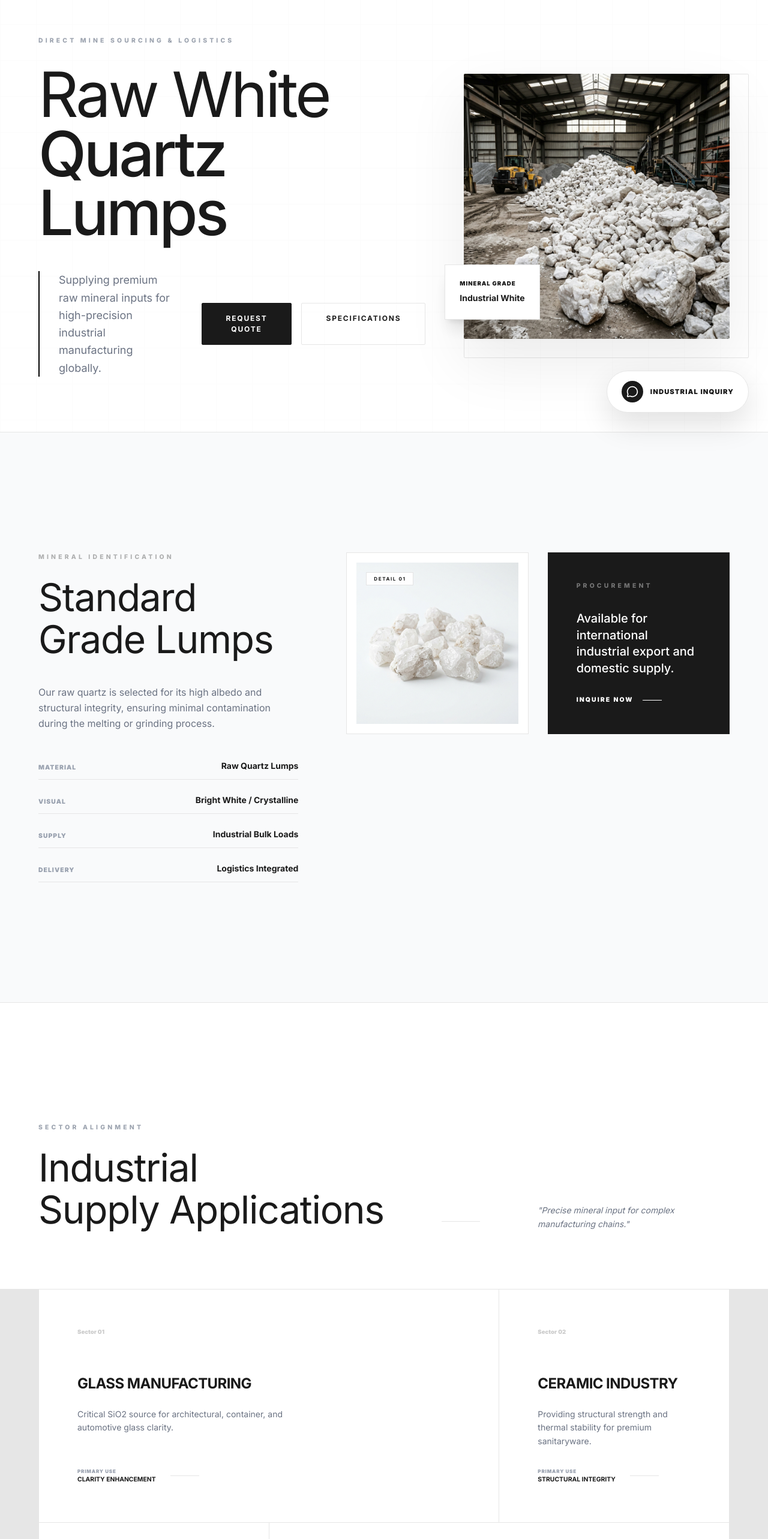
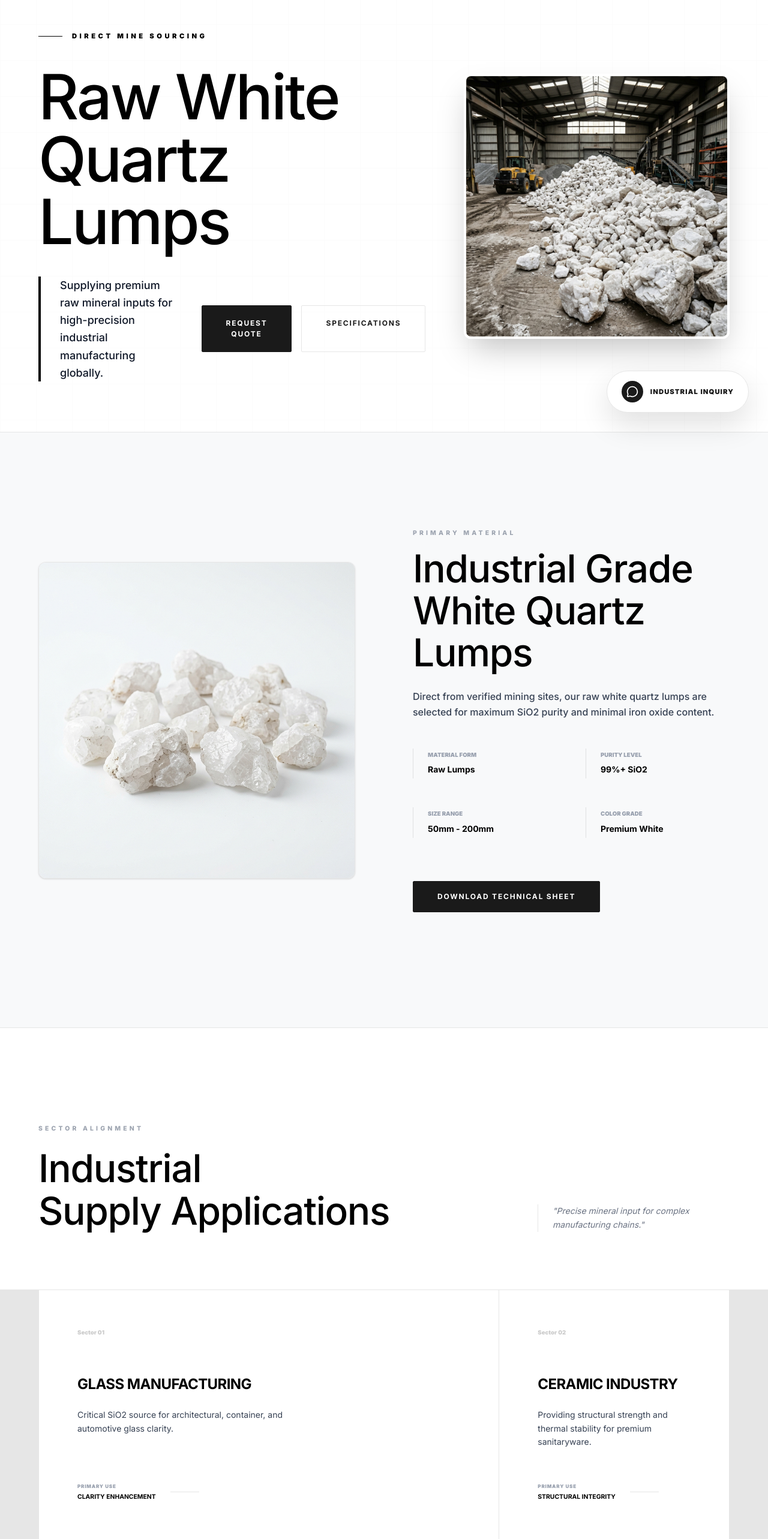
Before and after one commit to ssrminesandmineralspvtltd/mining, a Next.js app: page / in a window 1280 px wide. Shown: the part 80-2646 px from the top of the page at 60% size. Built offline with nearby package versions, Linux system fonts and the light colour scheme.

Commit message:
Mobile Precision: Compact Hero, high-contrast text, fixed spacing, and image containers

```diff
--- a/app/globals.css
+++ b/app/globals.css
@@ -30,8 +30,8 @@ body {
   max-width: 1440px;
   margin-left: auto;
   margin-right: auto;
-  padding-left: 1.5rem; /* Standard mobile gutter */
-  padding-right: 1.5rem;
+  padding-left: 1.25rem;
+  padding-right: 1.25rem;
 
   @media (min-width: 1024px) {
     padding-left: 5%;
@@ -82,12 +82,12 @@ body {
 }
 
 @utility section-spacing {
-  padding-top: 140px;
-  padding-bottom: 140px;
+  padding-top: 5rem;
+  padding-bottom: 5rem;
 
-  @media (min-width: 768px) {
-    padding-top: 200px;
-    padding-bottom: 200px;
+  @media (min-width: 1024px) {
+    padding-top: 10rem;
+    padding-bottom: 12rem;
   }
 }
 
@@ -107,14 +107,15 @@ body {
 }
 
 @utility h-hero {
-  font-size: clamp(2.5rem, 10vw, 6.5rem);
-  line-height: 0.95;
-  letter-spacing: -0.04em;
-  font-weight: 400;
+  font-size: clamp(2.75rem, 12vw, 6.5rem);
+  line-height: 1;
+  letter-spacing: -0.03em;
+  font-weight: 500; /* Increased weight for mobile contrast */
 }
 
 @utility h-section {
-  font-size: clamp(1.85rem, 6vw, 4rem);
+  font-size: clamp(2rem, 8vw, 4rem);
   line-height: 1.1;
   letter-spacing: -0.02em;
+  font-weight: 500;
 }
--- a/app/page.tsx
+++ b/app/page.tsx
@@ -12,29 +12,31 @@ export default function Home() {
       {/* Structural Background Grid */}
       <div className="fixed inset-0 technical-grid opacity-[0.4] pointer-events-none z-0"></div>
 
-      {/* Hero Section */}
-      <section className="relative min-h-screen flex items-center pt-32 pb-20 z-10">
-        <div className="container-wide grid grid-cols-1 lg:grid-cols-12 gap-16 items-center">
+      {/* Hero Section - Compact for Mobile */}
+      <section className="relative flex flex-col pt-24 lg:pt-32 pb-12 lg:pb-20 z-10 min-h-fit lg:min-h-screen lg:justify-center">
+        <div className="container-wide grid grid-cols-1 lg:grid-cols-12 gap-8 lg:gap-16 items-center">
           <motion.div
             initial={{ opacity: 0, y: 30 }}
             animate={{ opacity: 1, y: 0 }}
-            transition={{ duration: 1, ease }}
-            className="lg:col-span-7"
+            transition={{ duration: 0.8, ease }}
+            className="lg:col-span-7 flex flex-col"
           >
-            <span className="text-label mb-8 block">
-              Direct Mine Sourcing & Logistics
-            </span>
-            <h1 className="h-hero mb-12">
-              Raw White <br/>
-              <span className="font-medium">Quartz Lumps</span>
+            <div className="space-y-6 lg:space-y-10">
+              <div className="flex items-center gap-4">
+                <div className="w-10 h-px bg-black"></div>
+                <span className="text-[0.65rem] lg:text-[0.7rem] uppercase font-black tracking-[0.4em] text-black">Direct Mine Sourcing</span>
+              </div>
+              <h1 className="h-hero text-black">
+                Raw White <br className="hidden md:block" /> Quartz Lumps
               </h1>
-            <div className="flex flex-col md:flex-row gap-12 items-start md:items-center">
-              <p className="text-lg text-gray-500 max-w-sm leading-relaxed border-l-2 border-black pl-8">
+              <div className="flex flex-col md:flex-row gap-8 lg:gap-12 items-start md:items-center">
+                <p className="text-base lg:text-lg text-gray-900 font-medium max-w-sm leading-relaxed border-l-4 border-black pl-6 lg:pl-8">
                   Supplying premium raw mineral inputs for high-precision industrial manufacturing globally.
                 </p>
                 <div className="flex flex-col sm:flex-row gap-4 w-full sm:w-auto">
-                <Link href="/contact" className="btn-primary text-center w-full sm:w-auto">Request Quote</Link>
-                <Link href="/products" className="btn-outline text-center w-full sm:w-auto">Specifications</Link>
+                  <Link href="/contact" className="btn-primary text-center w-full sm:w-auto !py-4 lg:!py-5">Request Quote</Link>
+                  <Link href="/products" className="btn-outline text-center w-full sm:w-auto !py-4 lg:!py-5">Specifications</Link>
+                </div>
               </div>
             </div>
           </motion.div>
@@ -42,69 +44,60 @@ export default function Home() {
           <motion.div
             initial={{ opacity: 0, scale: 0.98, x: 20 }}
             animate={{ opacity: 1, scale: 1, x: 0 }}
-            transition={{ duration: 1.4, ease }}
-            className="lg:col-span-5 relative"
+            transition={{ duration: 1.4, ease, delay: 0.2 }}
+            className="lg:col-span-5 relative mt-4 lg:mt-0"
           >
-            {/* Layered Frames */}
-            <div className="absolute -inset-4 border border-[#E6E6E6] rounded-[2px] -z-10 translate-x-4 translate-y-4"></div>
-            <div className="relative aspect-[4/5] md:aspect-square overflow-hidden rounded-[2px] shadow-[0_40px_100px_rgba(0,0,0,0.08)]">
+            {/* Featured Quartz Block - Rounded & Bordered for Mobile */}
+            <div className="relative aspect-[4/3] lg:aspect-square overflow-hidden rounded-xl border-4 border-white shadow-2xl">
               <Image
                 src="/images/hero.png"
                 alt="Raw White Quartz Lumps"
                 fill
-                className="object-cover transition-transform duration-[2s] ease-industrial hover:scale-110"
+                className="object-cover transition-transform duration-[2s] ease-industrial"
                 priority
               />
-            </div>
-            {/* Technical Detail Tag */}
-            <div className="absolute bottom-8 -left-8 bg-white border border-[#E6E6E6] p-6 hidden md:block shadow-xl">
-              <span className="text-[0.6rem] font-black uppercase tracking-widest block mb-1">Mineral Grade</span>
-              <span className="text-sm font-bold">Industrial White</span>
             </div>
           </motion.div>
         </div>
       </section>
 
-      {/* Product Specification Section */}
-      <section className="section-spacing relative bg-[#F8F9FA]/80 backdrop-blur-sm border-y border-[#E6E6E6]" id="products">
-        <div className="container-wide grid grid-cols-1 lg:grid-cols-12 gap-20">
-          <div className="lg:col-span-5">
-            <span className="text-label mb-6 block text-black/30">Mineral Identification</span>
-            <h2 className="h-section mb-10">Standard <br/>Grade Lumps</h2>
-            <p className="text-gray-500 mb-12 leading-relaxed max-w-md">
-              Our raw quartz is selected for its high albedo and structural integrity, ensuring minimal contamination during the melting or grinding process.
+      {/* Featured Product Section */}
+      <section className="section-spacing bg-[#F8F9FA] relative border-y border-[#E6E6E6]" id="products">
+        <div className="container-wide">
+          <div className="grid grid-cols-1 lg:grid-cols-2 gap-12 lg:gap-24 items-center">
+            <div className="relative aspect-[4/3] lg:aspect-square border border-[#E6E6E6] bg-white p-2 lg:p-4 rounded-xl overflow-hidden shadow-sm">
+              <Image
+                src="/images/lumps.png"
+                alt="High Purity White Quartz Lumps"
+                fill
+                className="object-cover"
+              />
+            </div>
+            <div className="space-y-8 lg:space-y-12">
+              <div>
+                <span className="text-label mb-4 block">Primary Material</span>
+                <h2 className="h-section text-black mb-6">Industrial Grade <br/>White Quartz Lumps</h2>
+                <p className="text-gray-700 font-medium leading-relaxed max-w-lg">
+                  Direct from verified mining sites, our raw white quartz lumps are selected for maximum SiO2 purity and minimal iron oxide content.
                 </p>
-            <div className="space-y-6">
+              </div>
+
+              <div className="grid grid-cols-1 sm:grid-cols-2 gap-8 lg:gap-12">
                 {[
-                { label: "Material", val: "Raw Quartz Lumps" },
-                { label: "Visual", val: "Bright White / Crystalline" },
-                { label: "Supply", val: "Industrial Bulk Loads" },
-                { label: "Delivery", val: "Logistics Integrated" }
+                  { label: "Material Form", val: "Raw Lumps" },
+                  { label: "Purity Level", val: "99%+ SiO2" },
+                  { label: "Size Range", val: "50mm - 200mm" },
+                  { label: "Color Grade", val: "Premium White" }
                 ].map((spec, i) => (
-                <div key={i} className="flex justify-between items-end border-b border-[#E6E6E6] pb-3 group">
-                  <span className="text-[0.65rem] font-black uppercase tracking-widest text-gray-400 group-hover:text-black transition-colors">{spec.label}</span>
-                  <span className="text-sm font-bold">{spec.val}</span>
+                  <div key={i} className="border-l border-black/10 pl-6 py-1">
+                    <span className="text-[0.6rem] font-black uppercase text-gray-400 block mb-1">{spec.label}</span>
+                    <span className="text-sm font-bold text-black">{spec.val}</span>
                   </div>
                 ))}
               </div>
-          </div>
-          <div className="lg:col-span-7 grid grid-cols-1 md:grid-cols-2 gap-8">
-             <div className="relative aspect-square border border-[#E6E6E6] bg-white p-4">
-               <div className="relative w-full h-full overflow-hidden">
-                 <Image src="/images/lumps.png" alt="Quartz Details" fill className="object-cover transition-transform duration-[1.5s] ease-industrial hover:scale-105" />
-               </div>
-               <div className="absolute top-8 left-8 bg-white/90 backdrop-blur px-3 py-1 text-[0.5rem] font-bold tracking-[0.2em] uppercase border border-black/10">
-                 Detail 01
-               </div>
-             </div>
-             <div className="relative aspect-square bg-[#1A1A1A] p-12 flex flex-col justify-between text-white">
-               <div className="text-label text-white/40">Procurement</div>
-               <div className="space-y-6">
-                 <h4 className="text-xl font-medium leading-snug">Available for international industrial export and domestic supply.</h4>
-                 <Link href="/contact" className="inline-flex items-center gap-4 text-[0.65rem] font-black uppercase tracking-[0.2em] group">
-                   Inquire Now
-                   <div className="w-8 h-px bg-white group-hover:w-12 transition-all"></div>
-                 </Link>
+
+              <div className="pt-6">
+                <Link href="/contact" className="btn-primary">Download Technical Sheet</Link>
               </div>
             </div>
           </div>
@@ -113,25 +106,24 @@ export default function Home() {
 
       {/* Applications Section - Technical Industrial Grid */}
       <section className="section-spacing bg-white overflow-hidden" id="applications">
-        <div className="container-wide mb-24">
+        <div className="container-wide mb-12 lg:mb-24">
           <div className="flex flex-col md:flex-row justify-between items-start md:items-end gap-12">
-            <div className="max-w-2xl">
-              <span className="text-label mb-6 block">Sector Alignment</span>
-              <h2 className="h-section">Industrial <br/>Supply Applications</h2>
+            <div className="max-w-2xl mb-8 lg:mb-0">
+              <span className="text-label mb-4 lg:mb-6 block">Sector Alignment</span>
+              <h2 className="h-section text-black">Industrial <br/>Supply Applications</h2>
             </div>
-            <div className="h-px flex-grow bg-[#E6E6E6] hidden md:block mx-12 mb-4"></div>
-            <p className="text-sm text-gray-500 max-w-xs leading-relaxed italic">
+            <p className="text-sm text-gray-500 max-w-xs leading-relaxed italic border-l border-black/10 pl-6">
               "Precise mineral input for complex manufacturing chains."
             </p>
           </div>
         </div>
 
-        <div className="container-wide grid grid-cols-1 md:grid-cols-12 gap-px bg-[#E6E6E6] border border-[#E6E6E6]">
+        <div className="container-wide grid grid-cols-1 lg:grid-cols-12 gap-4 lg:gap-px bg-transparent lg:bg-[#E6E6E6] lg:border border-[#E6E6E6]">
           {[
             {
               title: "Glass Manufacturing",
               img: "/images/glass.png",
-              span: "md:col-span-8",
+              span: "lg:col-span-8",
               desc: "Critical SiO2 source for architectural, container, and automotive glass clarity.",
               spec: "High Purity (99%+ SiO2)",
               use: "Clarity Enhancement"
@@ -139,7 +131,7 @@ export default function Home() {
             {
               title: "Ceramic Industry",
               img: "/images/ceramic.png",
-              span: "md:col-span-4",
+              span: "lg:col-span-4",
               desc: "Providing structural strength and thermal stability for premium sanitaryware.",
               spec: "Low Iron Content",
               use: "Structural Integrity"
@@ -147,7 +139,7 @@ export default function Home() {
             {
               title: "Construction",
               img: "/images/construction.png",
-              span: "md:col-span-4",
+              span: "lg:col-span-4",
               desc: "High-albedo aggregates for architectural concrete and decorative landscaping.",
               spec: "Bright White Aggregate",
               use: "Reflective Surfaces"
@@ -155,7 +147,7 @@ export default function Home() {
             {
               title: "Engineered Stone",
               img: "/images/stone.png",
-              span: "md:col-span-8",
+              span: "lg:col-span-8",
               desc: "The foundation for high-performance quartz surfaces and luxury stone slabs.",
               spec: "Consistent Grain Size",
               use: "Slab Foundation"
@@ -164,32 +156,46 @@ export default function Home() {
             <motion.div
               key={idx}
               whileHover={{ backgroundColor: '#F8F9FA' }}
-              className={`${item.span} bg-white p-10 lg:p-16 relative group cursor-pointer overflow-hidden transition-colors duration-500`}
+              className={`${item.span} bg-white relative group cursor-pointer overflow-hidden transition-colors duration-500 rounded-xl lg:rounded-none border lg:border-none border-[#E6E6E6]`}
             >
-              <div className="relative z-10 flex flex-col h-full">
-                <div className="flex justify-between items-start mb-12">
+              {/* Mobile Image Header Header */}
+              <div className="relative w-full h-32 lg:hidden border-b border-[#E6E6E6]">
+                <Image src={item.img} alt={item.title} fill className="object-cover grayscale" />
+                <div className="absolute inset-0 bg-black/10"></div>
+                <div className="absolute top-4 left-4 bg-white/95 px-3 py-1 border border-black/10">
+                   <span className="text-[0.6rem] font-black uppercase tracking-widest text-black">Sector 0{idx + 1}</span>
+                </div>
+              </div>
+
+              <div className="p-8 lg:p-16 relative z-10 flex flex-col h-full">
+                <div className="hidden lg:flex justify-between items-start mb-12">
                   <span className="text-[0.6rem] font-black text-black/20 group-hover:text-black transition-colors">Sector 0{idx + 1}</span>
-                  <div className="flex flex-col items-end opacity-100 lg:opacity-0 lg:group-hover:opacity-100 transition-all duration-700 lg:translate-x-4 lg:group-hover:translate-x-0">
+                  <div className="flex flex-col items-end opacity-0 group-hover:opacity-100 transition-all duration-700 translate-x-4 group-hover:translate-x-0">
                     <span className="text-[0.5rem] font-black text-gray-400 uppercase tracking-widest">Alignment</span>
-                    <span className="text-[0.7rem] font-bold text-black text-right">{item.spec}</span>
+                    <span className="text-[0.7rem] font-bold text-black">{item.spec}</span>
                   </div>
                 </div>
 
                 <div className="flex-grow">
-                  <h3 className="text-2xl font-bold uppercase tracking-tight mb-6 lg:group-hover:translate-x-2 transition-transform duration-500">{item.title}</h3>
-                  <p className="text-sm text-gray-500 max-w-sm leading-relaxed mb-8">{item.desc}</p>
+                  <h3 className="text-xl lg:text-2xl font-bold uppercase tracking-tight mb-4 lg:mb-6 text-black">{item.title}</h3>
+                  <p className="text-sm text-gray-700 max-w-sm leading-relaxed mb-8">{item.desc}</p>
                 </div>
 
-                <div className="flex items-center gap-6">
+                {/* Technical Specs Grid */}
+                <div className="grid grid-cols-2 lg:flex lg:items-center gap-6 pt-6 border-t border-black/5 lg:border-none">
+                  <div className="flex flex-col lg:hidden">
+                    <span className="text-[0.5rem] font-black text-gray-400 uppercase tracking-widest mb-1">Alignment</span>
+                    <span className="text-[0.65rem] font-bold uppercase text-black">{item.spec}</span>
+                  </div>
                   <div className="flex flex-col">
-                    <span className="text-[0.5rem] font-black text-gray-400 uppercase tracking-widest">Primary Use</span>
-                    <span className="text-[0.65rem] font-bold uppercase">{item.use}</span>
+                    <span className="text-[0.5rem] font-black text-gray-400 uppercase tracking-widest mb-1">Primary Use</span>
+                    <span className="text-[0.65rem] font-bold uppercase text-black">{item.use}</span>
                   </div>
-                  <div className="w-12 h-px bg-black/10 lg:group-hover:w-20 lg:group-hover:bg-black transition-all duration-500"></div>
+                  <div className="hidden lg:block w-12 h-px bg-black/10 group-hover:w-20 group-hover:bg-black transition-all duration-500"></div>
                 </div>
               </div>
 
-              {/* Image Preview on Hover - Authentic Factory Shots */}
+              {/* Desktop Image Preview */}
               <div className="absolute right-0 top-0 bottom-0 w-0 group-hover:w-1/3 transition-all duration-1000 ease-industrial opacity-0 group-hover:opacity-10 hidden lg:block">
                 <Image src={item.img} alt={item.title} fill className="object-cover grayscale" />
               </div>
@@ -198,84 +204,30 @@ export default function Home() {
         </div>
       </section>
 
-      {/* Stability & Trust - Layered Surface */}
-      <section className="section-spacing relative overflow-hidden" id="about">
-        <div className="absolute top-0 right-0 w-1/2 h-full bg-[#F8F9FA] -z-10 border-l border-[#E6E6E6]"></div>
-        <div className="container-wide grid grid-cols-1 lg:grid-cols-12 gap-24 items-center">
-          <div className="lg:col-span-6">
-            <span className="text-label mb-8 block">Industrial Confidence</span>
-            <h2 className="h-section mb-12">Supply Reliability <br/>& Corporate Stability</h2>
+      {/* Supply Reliability Section */}
+      <section className="section-spacing bg-[#F8F9FA] border-y border-[#E6E6E6]" id="reliability">
+        <div className="container-wide">
+          <div className="max-w-2xl mb-12 lg:mb-20">
+            <span className="text-label mb-4 block">Industrial Confidence</span>
+            <h2 className="h-section text-black mb-8">Supply Reliability <br/>& Corporate Stability</h2>
+          </div>
 
-            {/* Structured Data Blocks */}
-            <div className="grid grid-cols-1 sm:grid-cols-2 gap-12">
+          <div className="grid grid-cols-1 sm:grid-cols-2 gap-8 lg:gap-12">
             {[
               { title: "Raw Quartz Lumps", desc: "Clean white quartz sourced directly from established mining sites." },
               { title: "Bulk Supply Only", desc: "Streamlined logistics for large-scale industrial procurement." },
-                { label: "03", title: "Quality Sourcing", desc: "Direct oversight of material integrity and mineral appearance." },
-                { label: "04", title: "B2B Communication", desc: "Direct technical support for procurement and logistics teams." }
+              { title: "Quality Sourcing", desc: "Direct oversight of material integrity and mineral appearance." },
+              { title: "B2B Communication", desc: "Direct technical support for procurement and logistics teams." }
             ].map((block, i) => (
-                <div key={i} className="space-y-4 border-t border-[#E6E6E6] pt-8 group">
-                  <h4 className="text-[0.7rem] font-black uppercase tracking-widest group-hover:text-blue-600 transition-colors">{block.title}</h4>
-                  <p className="text-sm text-gray-500 leading-relaxed">{block.desc}</p>
+              <div key={i} className="space-y-4 border-t border-[#E6E6E6] pt-8 group hover:bg-white transition-colors p-4 lg:p-6 rounded-[2px]">
+                <div className="flex items-center gap-4">
+                  <span className="text-[0.6rem] font-black text-gray-300 group-hover:text-black">0{i + 1}</span>
+                  <h4 className="text-sm font-black uppercase tracking-widest text-black">{block.title}</h4>
+                </div>
+                <p className="text-sm text-gray-700 leading-relaxed pl-10 font-medium">{block.desc}</p>
               </div>
             ))}
           </div>
-          </div>
-
-          <div className="lg:col-span-6 relative">
-            <motion.div
-              initial={{ opacity: 0, x: 50 }}
-              whileInView={{ opacity: 1, x: 0 }}
-              viewport={{ once: true }}
-              transition={{ duration: 1.2, ease }}
-              className="bg-white border border-[#E6E6E6] p-12 md:p-20 relative z-10 shadow-[0_60px_120px_rgba(0,0,0,0.05)]"
-            >
-              <div className="absolute top-12 right-12 text-[10rem] font-black text-black/[0.02] leading-none select-none pointer-events-none">SSR</div>
-              <h3 className="text-2xl font-bold mb-8 uppercase tracking-tight">Verified Partnership</h3>
-              <p className="text-sm text-gray-500 leading-relaxed mb-12">
-                SSR Mining & Minerals Private Limited operates with the structural discipline required by global manufacturing chains. We provide the stability your production line depends on.
-              </p>
-              <Link href="/about" className="btn-outline w-full text-center">Company Profile</Link>
-            </motion.div>
-            {/* Structural Detail */}
-            <div className="absolute -top-10 -right-10 w-40 h-40 technical-grid opacity-20 -z-10"></div>
-          </div>
-        </div>
-      </section>
-
-      {/* Final CTA Section - Brightened & Refined */}
-      <section className="section-spacing bg-[#F8F9FA] border-t border-[#E6E6E6] relative overflow-hidden">
-        {/* Decorative Technical Line */}
-        <div className="absolute top-0 left-[20%] w-px h-full bg-[#E6E6E6] hidden lg:block"></div>
-
-        <div className="container-wide relative z-10">
-          <motion.div
-            initial={{ opacity: 0, y: 40 }}
-            whileInView={{ opacity: 1, y: 0 }}
-            viewport={{ once: true }}
-            transition={{ duration: 1, ease }}
-            className="text-center max-w-5xl mx-auto py-12"
-          >
-            <span className="text-label mb-10 block">Direct Procurement Logistics</span>
-            <h2 className="text-4xl md:text-7xl font-light mb-16 leading-[1.1] tracking-tight">
-              Ready to integrate our <br/>
-              <span className="font-semibold text-black">Quartz Supply Chain?</span>
-            </h2>
-
-            <div className="flex flex-wrap justify-center gap-8 items-center">
-              <Link href="/contact" className="btn-primary !px-16 !py-6 shadow-[0_20px_50px_rgba(0,0,0,0.1)] hover:shadow-[0_30px_70px_rgba(0,0,0,0.15)]">
-                Request Technical Data
-              </Link>
-              <div className="w-12 h-px bg-[#E6E6E6] hidden sm:block"></div>
-              <a href="https://wa.me/917981392465" className="btn-outline !px-12 !py-6 bg-white">
-                WhatsApp Inquiry
-              </a>
-            </div>
-
-            <p className="mt-16 text-[0.65rem] text-gray-400 font-bold uppercase tracking-[0.2em]">
-              Verified Procurement Response within 24 Industrial Hours
-            </p>
-          </motion.div>
         </div>
       </section>
     </main>
--- a/components/WhatsAppPill.tsx
+++ b/components/WhatsAppPill.tsx
@@ -15,8 +15,6 @@ const WhatsAppPill = () => {
       </div>
       <span className="text-[0.7rem] font-black uppercase tracking-widest text-[#1A1A1A] hidden md:block">Industrial Inquiry</span>
 
-      {/* Mobile Badge Only */}
-      <div className="absolute -top-1 -right-1 w-3 h-3 bg-blue-600 rounded-full md:hidden"></div>
     </a>
   );
 };
```
Lines whose indentation alone changed are shown as unchanged.
